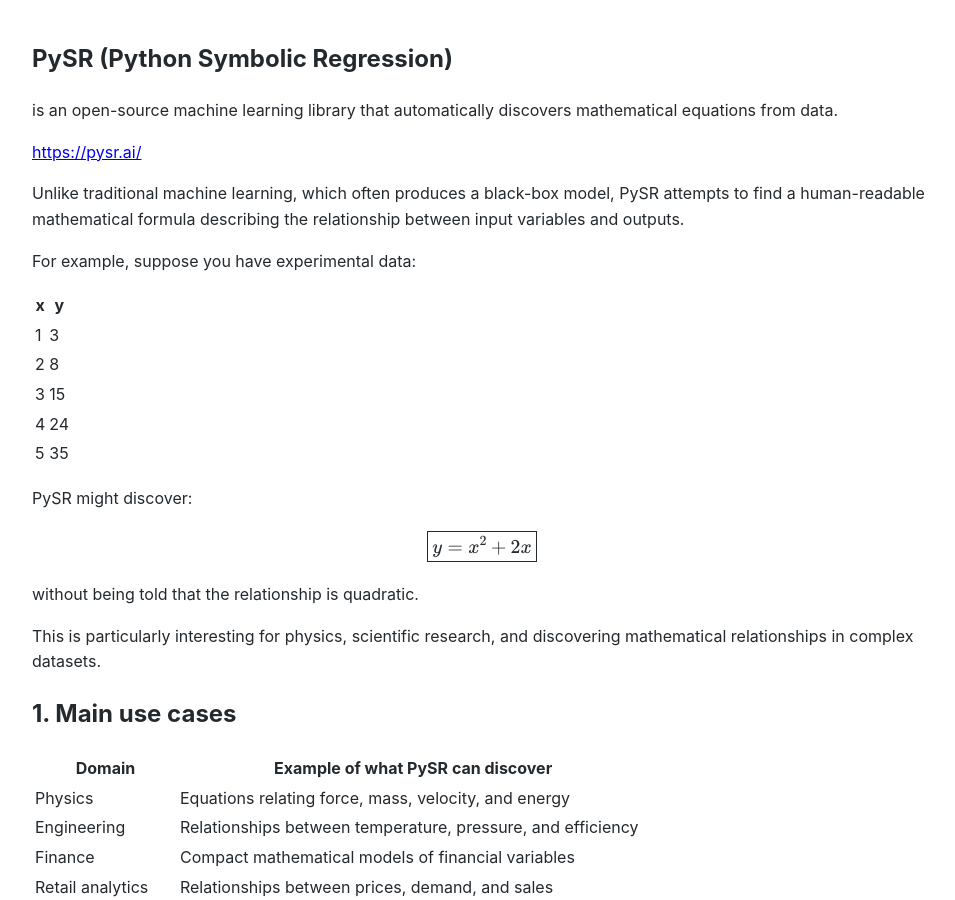
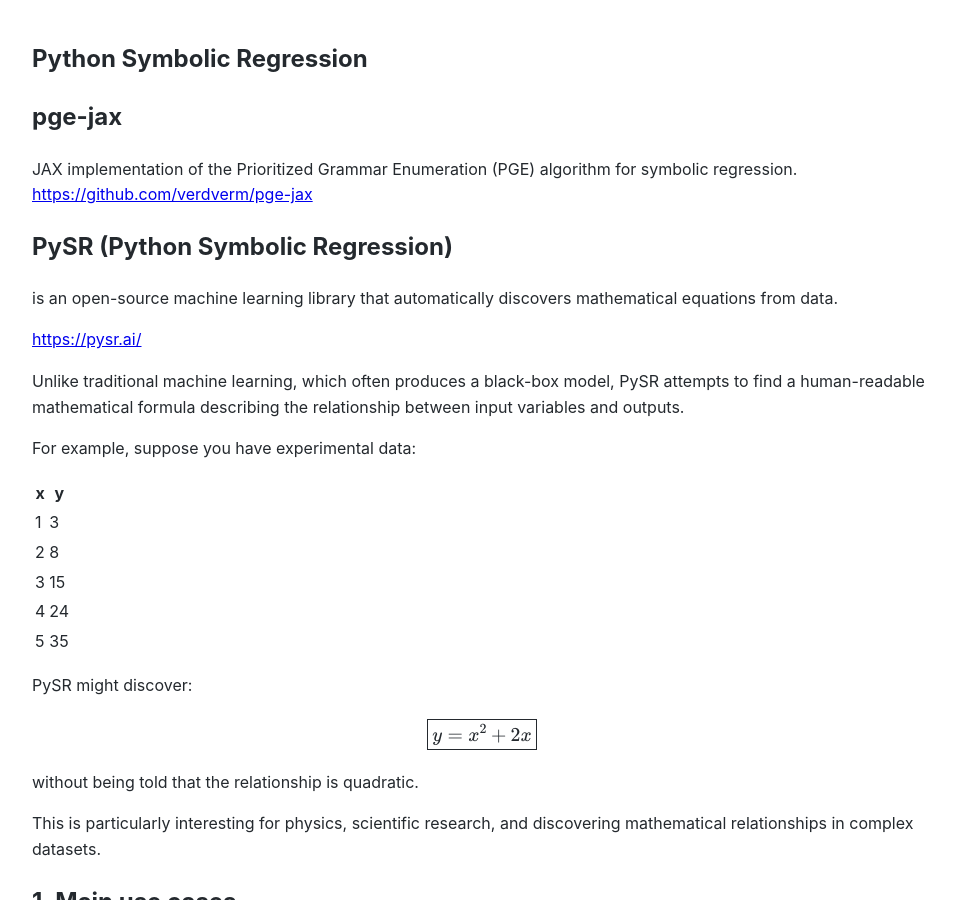
Before and after one commit to Michael-Lubinsky/michael-lubinsky.github.com, a Jekyll site: the page built from math/symbolic_regression.md, in a window 1280 px wide and 900 px high. Shown: the whole window, without its empty margins (158-1113 px from the left). Built offline with Jekyll 4.4.1, drawn with Linux system fonts in a browser that asks for light colours; our own code applies the rules of GitHub Pages for plain Markdown files.

Commit message:
Update and rename pysr_symbolic_regression.md to symbolic_regression.md

```diff
--- a/math/pysr_symbolic_regression.md
+++ b/math/symbolic_regression.md
@@ -1,3 +1,10 @@
+## Python Symbolic Regression
+
+## pge-jax
+JAX implementation of the Prioritized Grammar Enumeration (PGE) algorithm for symbolic regression.
+<https://github.com/verdverm/pge-jax>
+
+
 ## PySR (Python Symbolic Regression)
 
 is an open-source machine learning library that automatically discovers mathematical equations from data.
```
